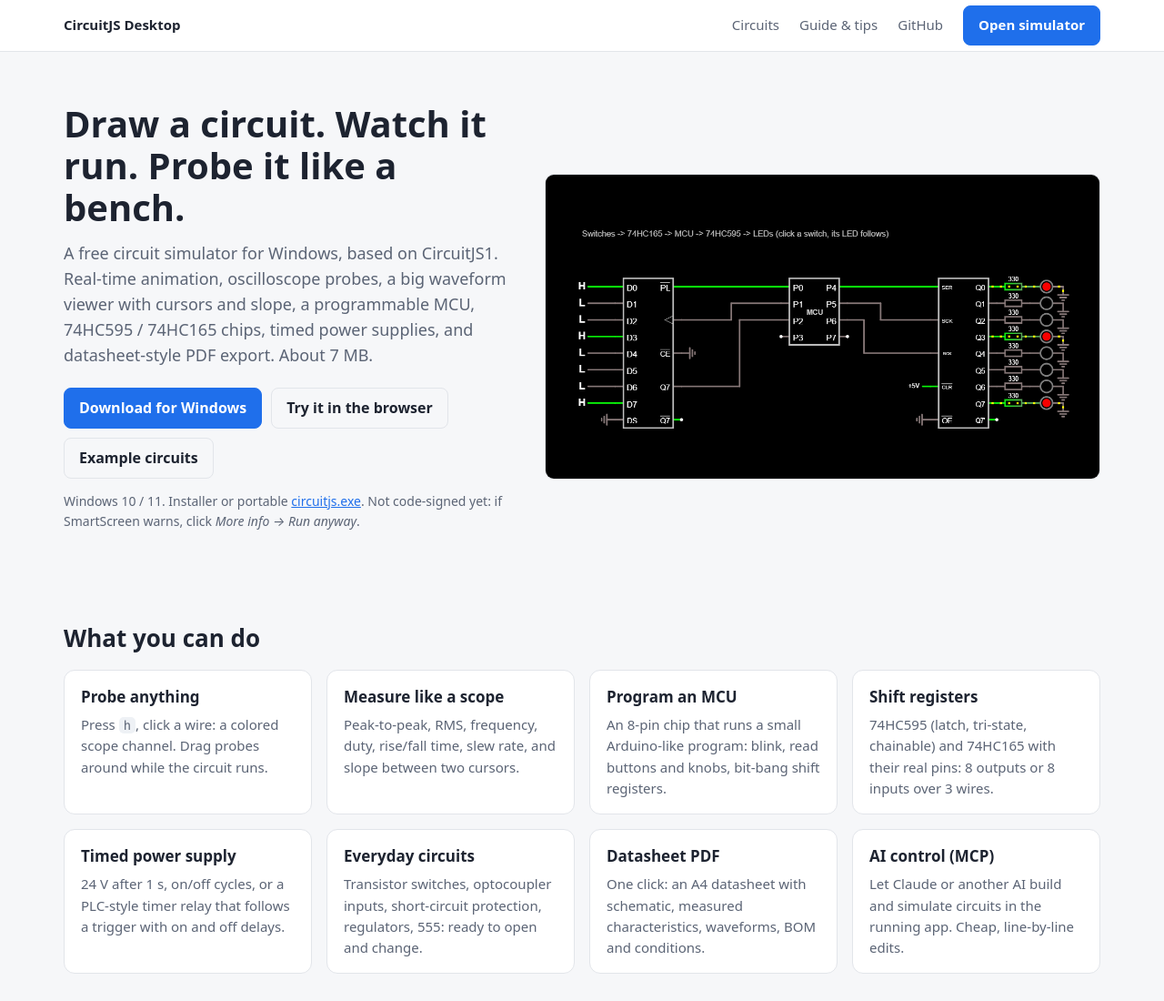
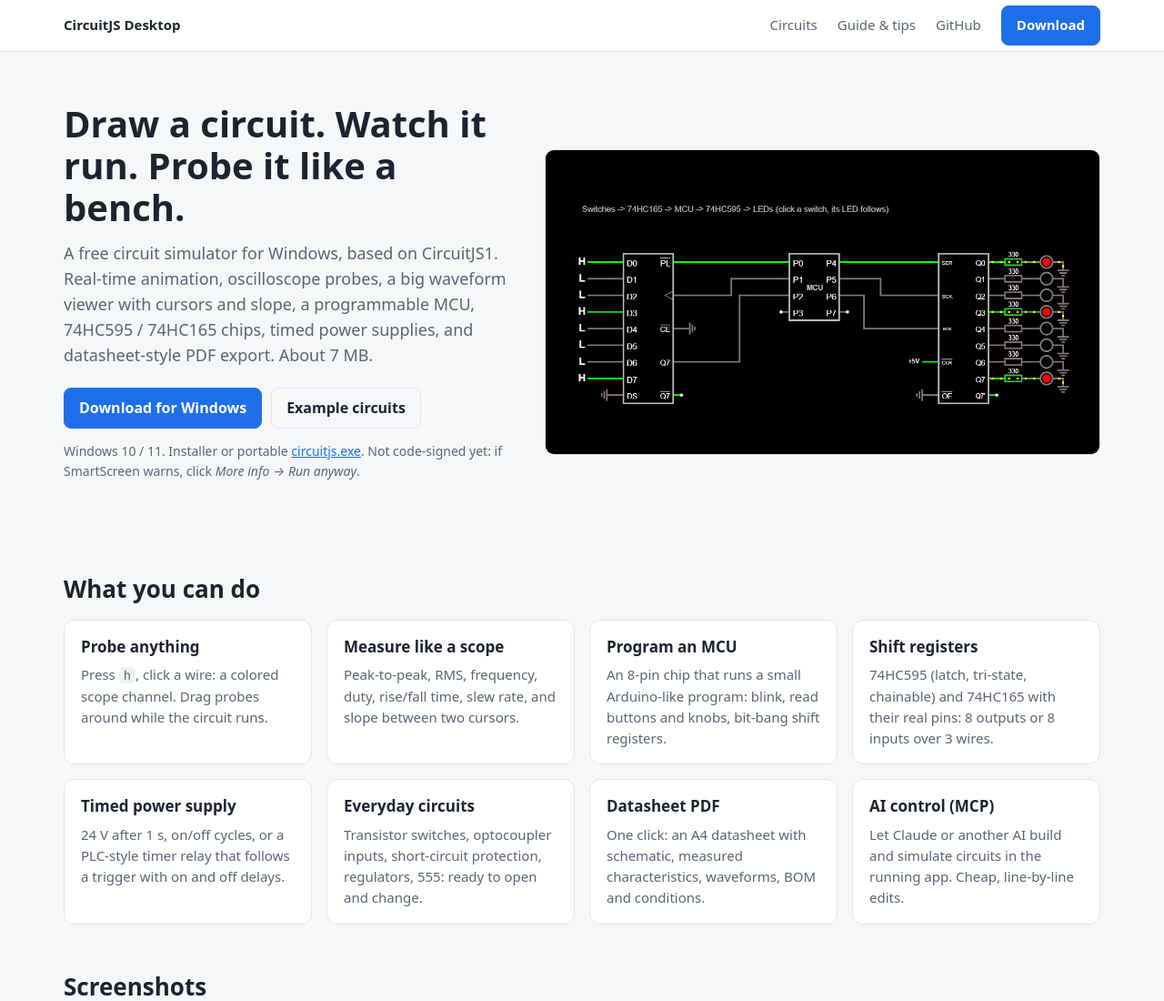
Before and after one commit to sudo-atharva/circuitjs-desktop, a plain HTML site: page docs/site/index.html in a window 1280 px wide. Shown: the top 1100 px of the page at 91% size. Drawn offline with Linux system fonts and the light colour scheme; files whose address does not match are found by name.

Commit message:
Website: Download button instead of Open simulator

```diff
--- a/docs/site/index.html
+++ b/docs/site/index.html
@@ -13,7 +13,7 @@
   <a href="gallery.html">Circuits</a>
   <a href="guide.html">Guide &amp; tips</a>
   <a href="https://github.com/sudo-atharva/circuitjs-desktop">GitHub</a>
-  <a class="btn" href="circuitjs.html">Open simulator</a>
+  <a class="btn" href="https://github.com/sudo-atharva/circuitjs-desktop/releases/latest">Download</a>
 </div></nav>
 
 <div class="wrap">
@@ -25,7 +25,6 @@
       datasheet-style PDF export. About 7 MB.</p>
       <div class="ctas">
         <a class="btn" href="https://github.com/sudo-atharva/circuitjs-desktop/releases/latest">Download for Windows</a>
-        <a class="btn ghost" href="circuitjs.html">Try it in the browser</a>
         <a class="btn ghost" href="gallery.html">Example circuits</a>
       </div>
       <p class="muted" style="font-size:14px;margin-top:14px">Windows 10 / 11. Installer or portable
```
Also changed, not shown: docs/site/gallery.html (+1 -1 lines), docs/site/guide.html (+1 -1 lines).
